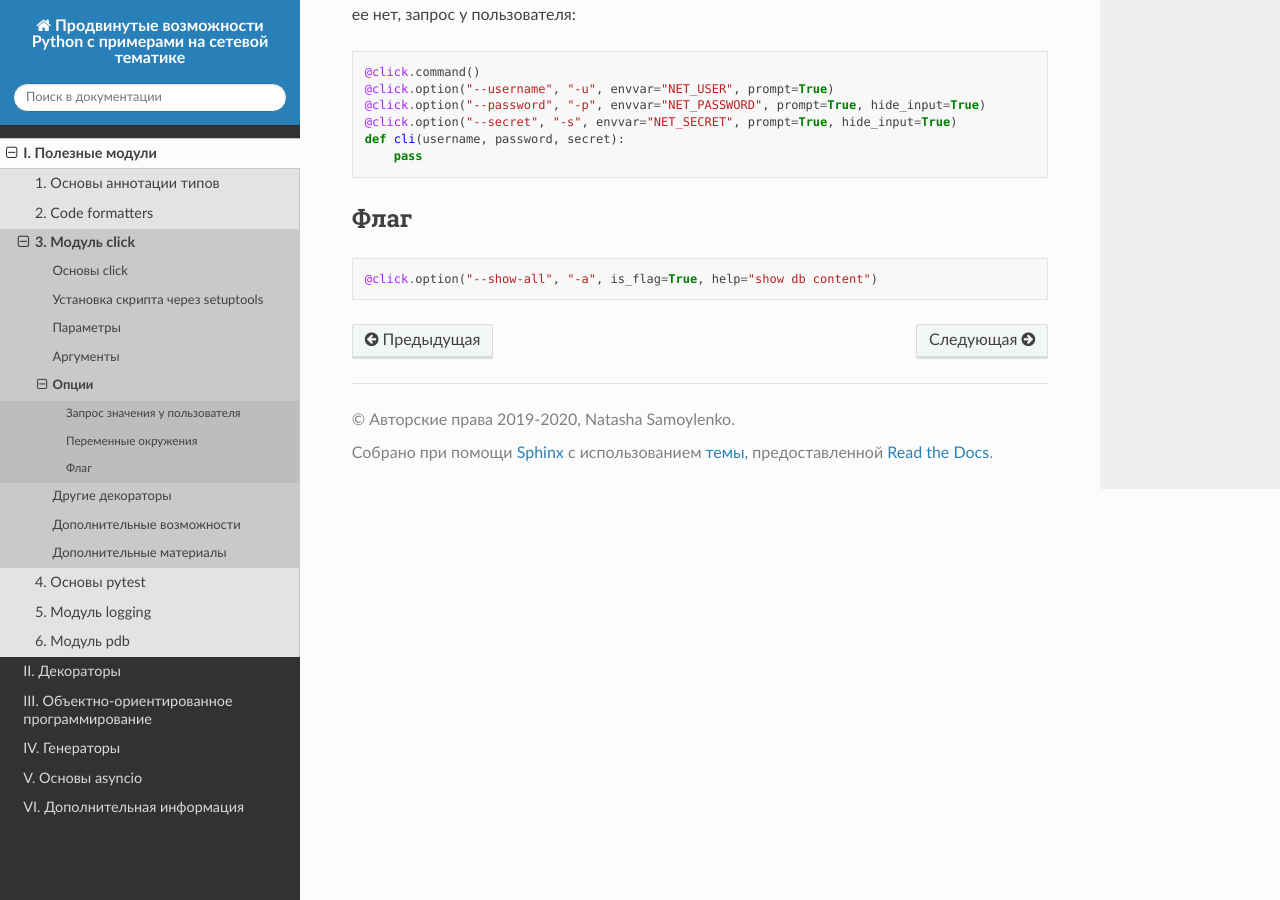
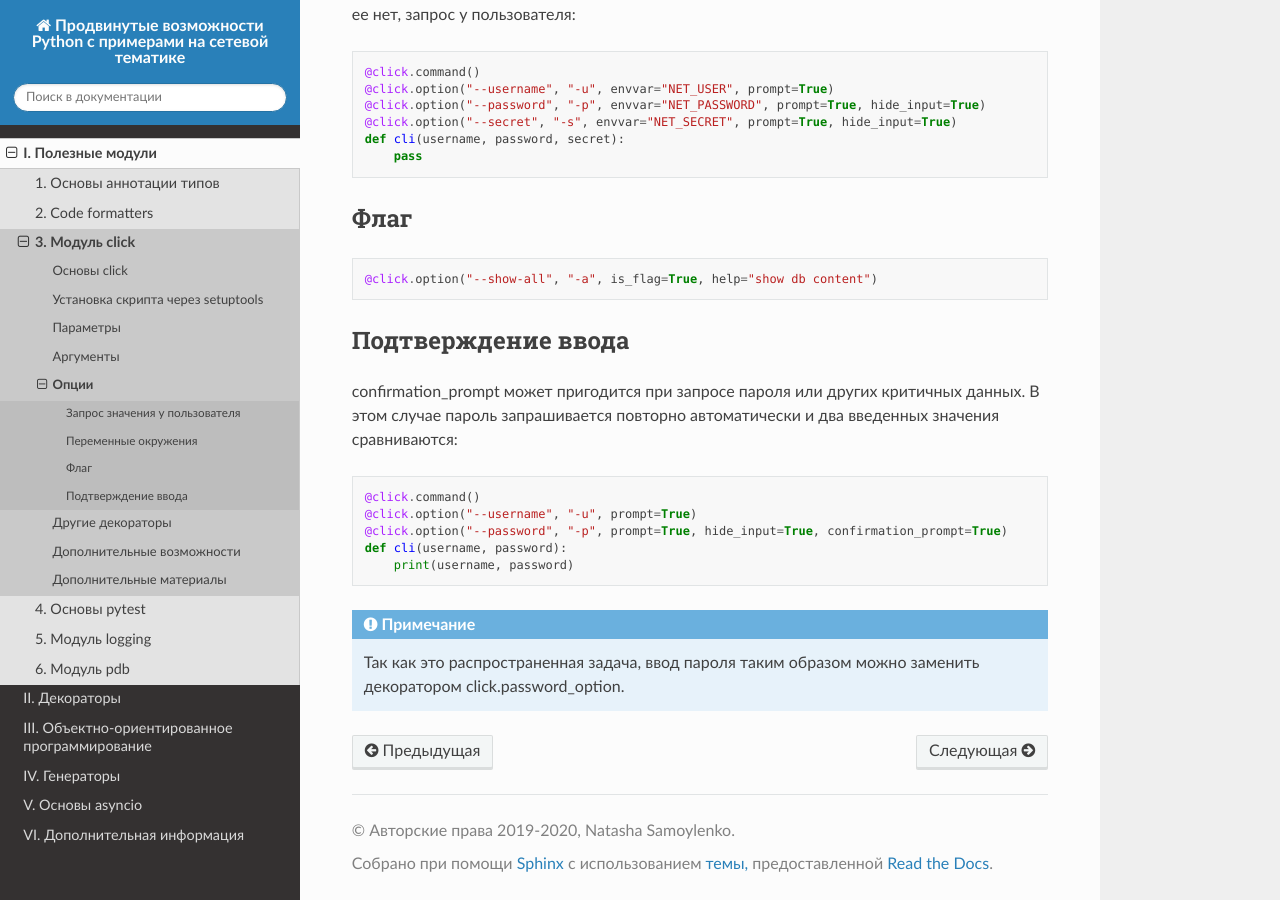
Before and after one commit to natenka/advpyneng-book, a Sphinx documentation site: the page built from docs/source/book/03_click/options.rst, in a window 1280 px wide and 900 px high, scrolled down 1338 px. Built offline with Sphinx 7.4.7 and the Read the Docs theme 2.0.0, drawn with Linux system fonts in a browser that asks for light colours; pages that are not in the unit, such as notebooks, are missing from menus.

Commit message:
click draft

```diff
--- a/docs/source/book/03_click/options.rst
+++ b/docs/source/book/03_click/options.rst
@@ -35,6 +35,7 @@
 * ``@click.option("-f", "-fb")``, имя ``"f"``
 * ``@click.option("--f", "--foo-bar")``, имя ``"f"``
 * ``@click.option("---f")``, имя ``"_f"``
+
 
 Запрос значения у пользователя
 ~~~~~~~~~~~~~~~~~~~~~~~~~~~~~~
@@ -82,3 +83,24 @@
 .. code:: python
 
     @click.option("--show-all", "-a", is_flag=True, help="show db content")
+
+
+Подтверждение ввода
+~~~~~~~~~~~~~~~~~~~
+
+confirmation_prompt может пригодится при запросе пароля или других критичных данных.
+В этом случае пароль запрашивается повторно автоматически и два введенных значения сравниваются:
+
+.. code:: python
+
+    @click.command()
+    @click.option("--username", "-u", prompt=True)
+    @click.option("--password", "-p", prompt=True, hide_input=True, confirmation_prompt=True)
+    def cli(username, password):
+        print(username, password)
+
+
+.. note::
+
+    Так как это распространенная задача, ввод пароля таким образом можно заменить
+    декоратором click.password_option.
```
Also changed, not shown: docs/source/book/03_click/decorators.rst (+20 -0 lines).
